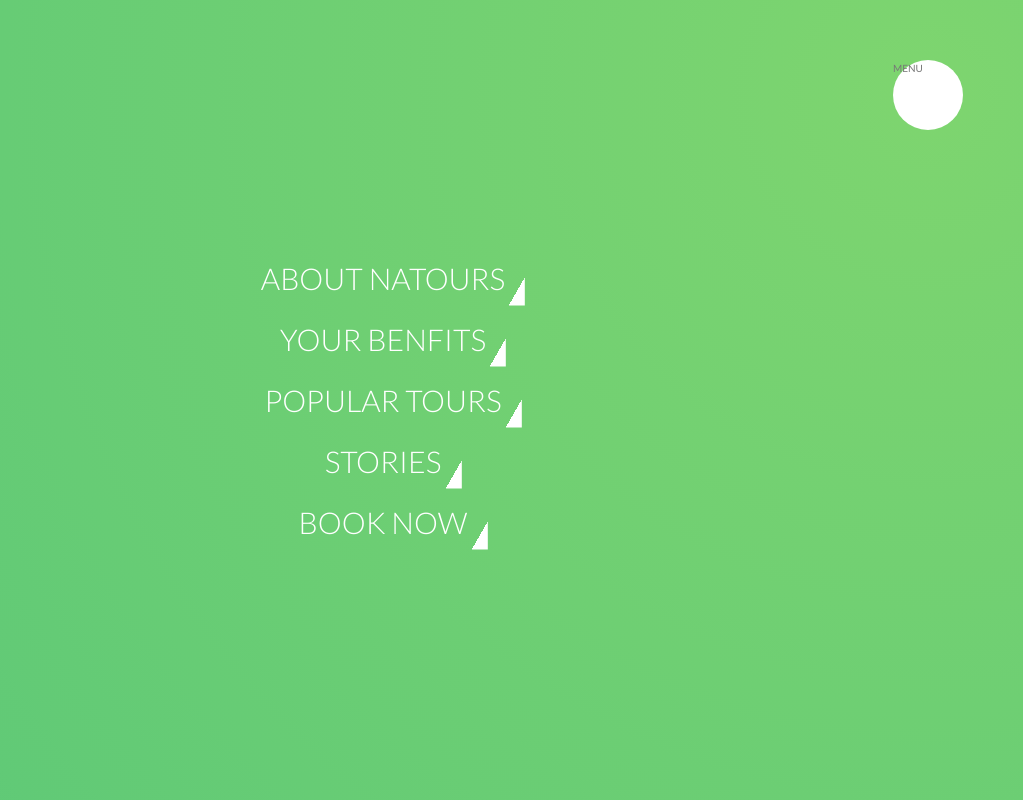
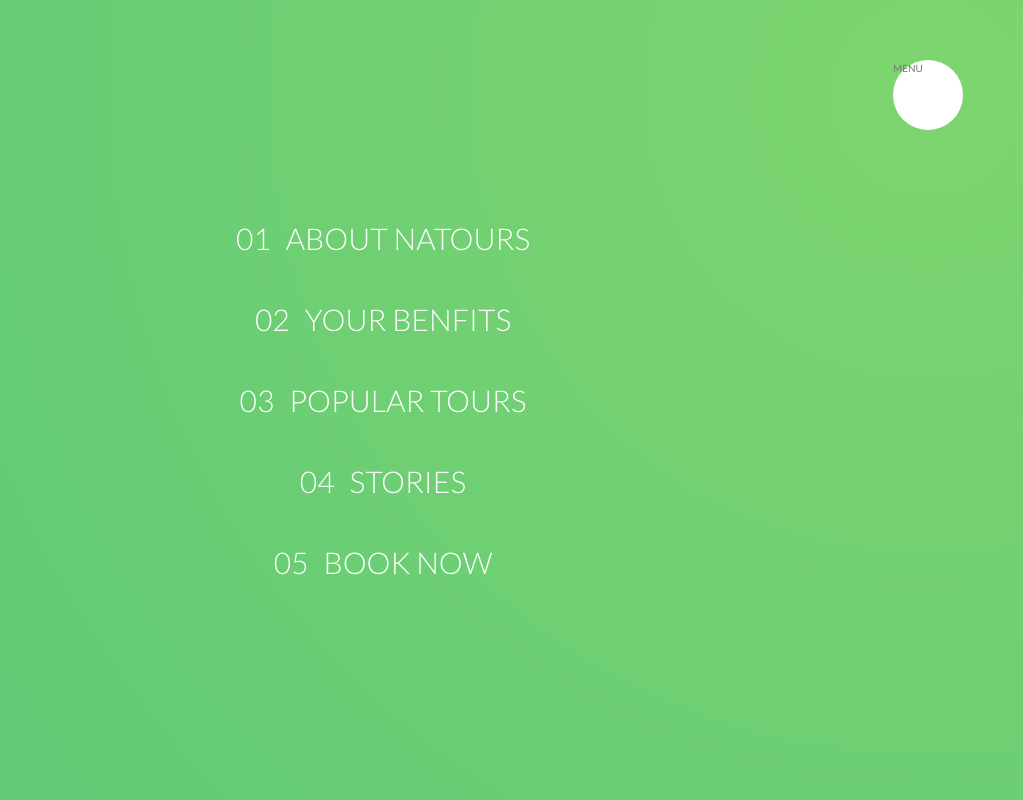
Before and after one commit to GustavoMarialva/Natours, a website: page index.html in a window 1280 px wide. Shown: the top 800 px of the page, without its empty margins (257-1280 px from the left). Drawn offline with Linux system fonts and the light colour scheme.

Commit message:
finaliza lista menu, próximo, animar o botão

```diff
--- a/index.html
+++ b/index.html
@@ -26,19 +26,23 @@
       <nav class="navigation__nav">
         <ul class="navigation__list">
           <li class="navigation__item">
-            <a href="#" class="navigation__link">About Natours</a>
+            <a href="#" class="navigation__link"
+              ><span>01</span>About Natours</a
+            >
           </li>
           <li class="navigation__item">
-            <a href="#" class="navigation__link">Your benfits</a>
+            <a href="#" class="navigation__link"><span>02</span>Your benfits</a>
           </li>
           <li class="navigation__item">
-            <a href="#" class="navigation__link">Popular tours</a>
+            <a href="#" class="navigation__link"
+              ><span>03</span>Popular tours</a
+            >
           </li>
           <li class="navigation__item">
-            <a href="#" class="navigation__link">Stories</a>
+            <a href="#" class="navigation__link"><span>04</span>Stories</a>
           </li>
           <li class="navigation__item">
-            <a href="#" class="navigation__link">Book now</a>
+            <a href="#" class="navigation__link"><span>05</span>Book now</a>
           </li>
         </ul>
       </nav>
--- a/sass/layout/_navigation.scss
+++ b/sass/layout/_navigation.scss
@@ -55,6 +55,7 @@
   &__link {
     &:link,
     &:visited {
+      display: inline-block;
       font-size: 3rem;
       font-weight: 300;
       color: $color-white;
@@ -67,12 +68,19 @@
         transparent 50%,
         $color-white 50%
       );
-      background-size: 200%;
-      transition: all 2s;
+      background-size: 230%;
+      transition: all 0.2s;
+
+      span {
+        margin-right: 1.5rem;
+        display: inline-block;
+      }
     }
     &:hover,
     &:active {
       background-position: 100%;
+      color: $color-primary;
+      transform: translateX(1rem);
     }
   }
 }
```
Also changed, not shown: css/style.css.
